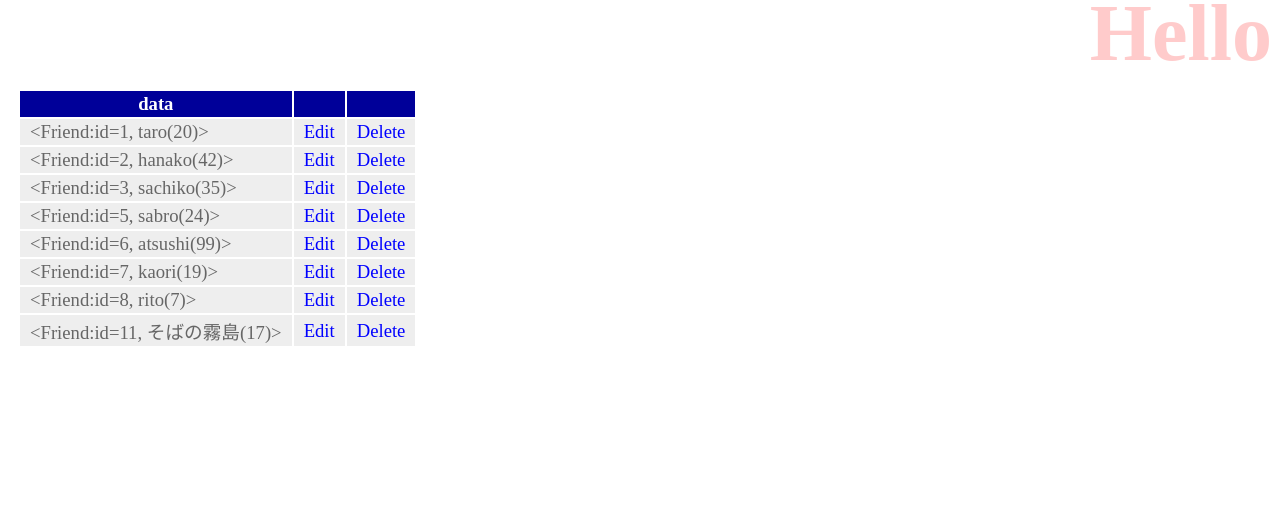
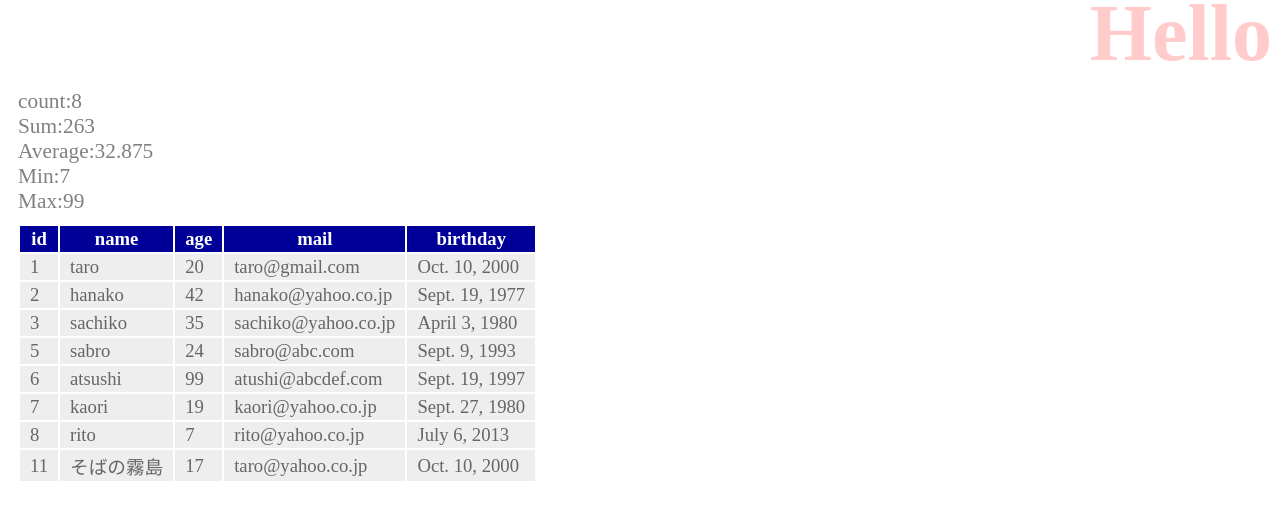
Before and after one commit to atsushi0919/django-practice, a Django app: page /hello/ in a window 1280 px wide. Shown: the top 520 px of the page. Run offline with Django 3.2, Linux system fonts and the light colour scheme; data comes from the database, SQL or seed files in the repository.

Commit message:
Chapter-4 データベースを使いこなそう

```diff
--- a/hello/templates/hello/index.html
+++ b/hello/templates/hello/index.html
@@ -11,17 +11,22 @@
 
 <body>
     <h1>{{title}}</h1>
+    <p>{{message|safe}}</p>
     <table>
         <tr>
-            <th>data</th>
-            <th></th>
-            <th></th>
+            <th>id</th>
+            <th>name</th>
+            <th>age</th>
+            <th>mail</th>
+            <th>birthday</th>
         </tr>
         {% for item in data %}
         <tr>
-            <td>{{item}}</td>
-            <td><a href="{% url 'edit' item.id %}">Edit</a></td>
-            <td><a href="{% url 'delete' item.id %}">Delete</a></td>
+            <td>{{item.id}}</td>
+            <td>{{item.name}}</td>
+            <td>{{item.age}}</td>
+            <td>{{item.mail}}</td>
+            <td>{{item.birthday}}</td>
         </tr>
         {% endfor %}
     </table>
--- a/hello/views.py
+++ b/hello/views.py
@@ -1,6 +1,7 @@
 from django.shortcuts import render
 #from django.http import HttpResponse
 from django.shortcuts import redirect
+from django.db.models import Count, Sum, Avg, Min, Max
 from .models import Friend
 from .forms import FriendForm
 from .forms import FindForm
@@ -8,8 +9,19 @@ from .forms import FindForm
 
 def index(request):
     data = Friend.objects.all()
+    re1 = Friend.objects.aggregate(Count("age"))
+    re2 = Friend.objects.aggregate(Sum("age"))
+    re3 = Friend.objects.aggregate(Avg("age"))
+    re4 = Friend.objects.aggregate(Min("age"))
+    re5 = Friend.objects.aggregate(Max("age"))
+    msg = "count:" + str(re1["age__count"])\
+            + "<br>Sum:" + str(re2["age__sum"])\
+            + "<br>Average:" + str(re3["age__avg"])\
+            + "<br>Min:" + str(re4["age__min"])\
+            + "<br>Max:" + str(re5["age__max"])
     params = {
             "title": "Hello",
+            "message": msg,
             "data": data,
             }
     return render(request, "hello/index.html", params)
@@ -57,11 +69,13 @@ def delete(request, num):
 
 def find(request):
     if request.method == "POST":
-        msg = "search result:"
+        msg = request.POST["find"]
         form = FindForm(request.POST)
-        str = request.POST["find"]
-        list = str.split()
-        data = Friend.objects.filter(name__in=list)
+        sql = "select * from hello_friend"
+        if msg != "":
+            sql += " where " + msg
+        data = Friend.objects.raw(sql)
+        msg = sql
     else:
         msg = "search words..."
         form = FindForm()
```
Also changed, not shown: hello/templates/hello/find.html (+10 -6 lines), .spyproject/workspace.ini.
